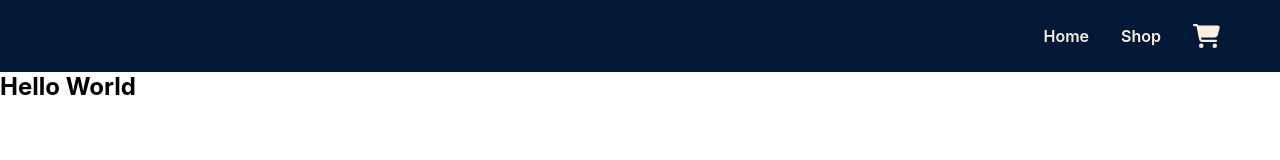
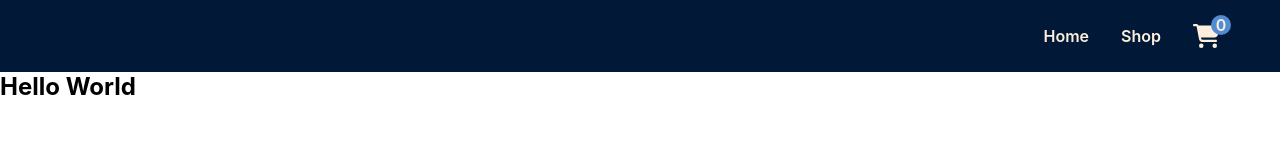
Before and after one commit to vishnusj1/react-shopping-cart, a React (Create React App) app: page / in a window 1280 px wide. Shown: the top 160 px of the page. Built offline with nearby package versions, Linux system fonts and the light colour scheme.

Commit message:
Fix: badge

```diff
--- a/src/components/Header.js
+++ b/src/components/Header.js
@@ -17,7 +17,9 @@ const Header = ({ quantity }) => {
             <Link to="cart">
               <FontAwesomeIcon icon={faCartShopping} className="fa-xl" />
             </Link>
-            {quantity > 0 && <div className="badge">{quantity}</div>}
+            <div className={`badge ${quantity > 0 ? "active" : "disabled"}`}>
+              {quantity}
+            </div>
           </li>
         </ul>
       </nav>
```
